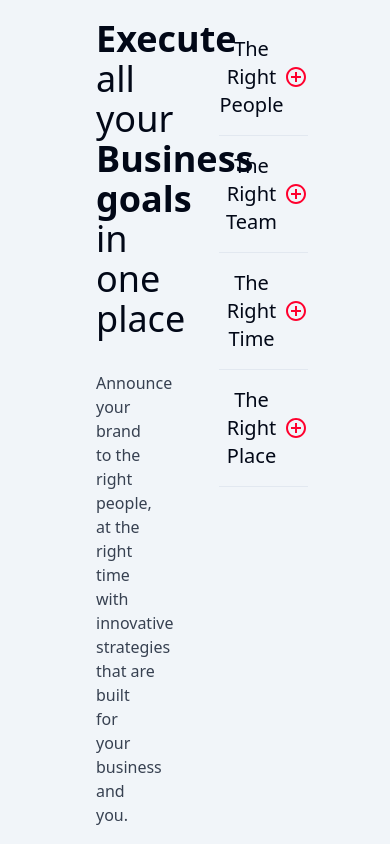
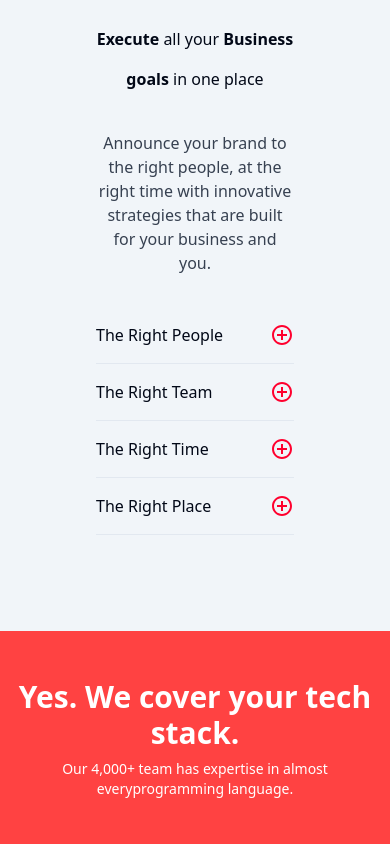
Before and after one commit to rkcoola792/media-dynox, a React (Vite) app: page / in a window 390 px wide. Shown: the part 3640-4484 px from the top of the page. Built offline with nearby package versions, Linux system fonts and the light colour scheme.

Commit message:
section 6 responsive

```diff
--- a/src/components/Homepage/Cards.jsx
+++ b/src/components/Homepage/Cards.jsx
@@ -3,7 +3,7 @@ import Explore from './Explore';
 
 const Cards = ({title,first,second,third,fourth}) => {
   return (
-    <div className="w-[200px] h[300px] lg:w-[250px] flex flex-col gap-6 border border-gray-300 px-8 py-8 cursor-pointer hover:bg-mainred hover:text-white transition duration-450 ease-out hover:ease-in">
+    <div className=" sm:w-[200px] xl:w-[250px] md:w-[350px]  flex flex-col  gap-6 border border-gray-300 px-8 py-8 cursor-pointer hover:bg-mainred hover:text-white transition duration-450 ease-out hover:ease-in">
       <div className="flex gap-1 items-start">
         <span className="text-xl lg:text-2xl font-semibold">{title}</span>
         <span className="text-mainred text-xl font-extrabold ">.</span>
--- a/src/components/Homepage/Section3.jsx
+++ b/src/components/Homepage/Section3.jsx
@@ -14,7 +14,7 @@ const Section3 = () => {
         the right people, at the right time with innovative strategies that are
         built for your
       </h3>
-      <div className="cards flex gap-4 flex-wrap ">
+      <div className="cards flex gap-4 flex-wrap justify-center">
         <Cards
           title="Design"
           first="Graphic Designing"
--- a/src/components/Homepage/Section4.jsx
+++ b/src/components/Homepage/Section4.jsx
@@ -7,54 +7,55 @@ import {
 } from "@/components/ui/accordion";
 
 const Section4 = () => {
+  const accordianArray = [
+    {
+      title: "The Right People",
+      subheading:
+        "Yes, you can try us for free for 30 days. If you want, we ll provide you with a free, personalized 30 minute onboarding call to get you up and running as soon as possible.",
+    },
+    {
+      title: "The Right Team",
+      subheading:
+        "Yes, you can try us for free for 30 days. If you want, we ll provide you with a free, personalized 30 minute onboarding call to get you up and running as soon as possible.",
+    },
+    {
+      title: "The Right Time",
+      subheading:
+        "Yes, you can try us for free for 30 days. If you want, we ll provide you with a free, personalized 30 minute onboarding call to get you up and running as soon as possible.",
+    },
+    {
+      title: "The Right Place",
+      subheading:
+        "Yes, you can try us for free for 30 days. If you want, we ll provide you with a free, personalized 30 minute onboarding call to get you up and running as soon as possible.",
+    },
+  ];
   return (
-    <div className="section-4 flex px-24 bg-slate-100  gap-16 py-24 mt-12">
-      <div className="left w-[30%] flex flex-col gap-8 ">
-        <h1 className="text-4xl leading-10 ">
+    <div className="section-4 md:flex px-24 bg-slate-100  gap-16 py-24 mt-12 items-center">
+      <div className="left md:w-[30%] text-center md:text-left flex flex-col gap-8 ">
+        <h1 className="xl:text-3xl sm:text-2xl lg:text-3xl leading-10 ">
           <span className="font-semibold">Execute</span> all your{" "}
           <span className="font-semibold">Business goals</span> in one place
         </h1>
-        <p className="text-gray-700">
+        <p className="text-gray-700 sm:text-sm xl:text-lg">
           Announce your brand to the right people, at the right time with
           innovative strategies that are built for your business and you.
         </p>
       </div>
-      <div className="accordion right w-[60%]">
-        <Accordion type="single" collapsible className="w-full">
-          <AccordionItem value="item-1">
-            <AccordionTrigger className="text-xl">
-              The Right People
+      <div className="accordion-right md:w-[60%] mt-8 md:mt-0">
+
+<Accordion type="single" collapsible className="w-full">
+{accordianArray?.map((ele,index)=>
+<AccordionItem value={`item-${index+1}`} key={index}>
+            <AccordionTrigger className="xl:text-xl sm:text-lg">
+              {ele?.title}
             </AccordionTrigger>
             <AccordionContent>
-              Yes, you can try us for free for 30 days. If you want, we ll
-              provide you with a free, personalized 30 minute onboarding call to
-              get you up and running as soon as possible.
+              {ele?.subheading}
             </AccordionContent>
           </AccordionItem>
-          <AccordionItem value="item-2 " className="text-xl">
-            <AccordionTrigger>The Right Team</AccordionTrigger>
-            <AccordionContent>
-              Yes, you can try us for free for 30 days. If you want, we ll
-              provide you with a free, personalized 30 minute onboarding call to
-              get you up and running as soon as possible.
-            </AccordionContent>
-          </AccordionItem>
-          <AccordionItem value="item-3 " className="text-xl">
-            <AccordionTrigger>The Right Time</AccordionTrigger>
-            <AccordionContent>
-              Yes, you can try us for free for 30 days. If you want, we ll
-              provide you with a free, personalized 30 minute onboarding call to
-              get you up and running as soon as possible.
-            </AccordionContent>
-          </AccordionItem>
-          <AccordionItem value="item-4 " className="text-xl">
-            <AccordionTrigger>The Right Place</AccordionTrigger>
-            <AccordionContent>
-              Yes, you can try us for free for 30 days. If you want, we ll
-              provide you with a free, personalized 30 minute onboarding call to
-              get you up and running as soon as possible.
-            </AccordionContent>
-          </AccordionItem>
+)}
+
+
         </Accordion>
       </div>
     </div>
--- a/src/components/Homepage/Section5.jsx
+++ b/src/components/Homepage/Section5.jsx
@@ -6,10 +6,10 @@ const Section5 = () => {
   return (
     <div className="bg-secondaryRed h-[500px] flex flex-col items-center py-12 text-center overflow-hidden gap-12">
       <div className="top-heading text-white">
-        <h1 className="text-[40px] font-semibold">
+        <h1 className="md:text-[40px] text-3xl font-semibold">
           Yes. We cover your tech stack.
         </h1>
-        <p className="text-base mt-2">
+        <p className="md:text-base text-sm mt-2">
           Our 4,000+ team has expertise in almost everyprogramming language.
         </p>
       </div>
--- a/src/components/Homepage/Section6.jsx
+++ b/src/components/Homepage/Section6.jsx
@@ -10,10 +10,10 @@ const Section6 = () => {
     const subheading="Tell us more about your business on a discovery call. We ll discussteam structure and approach, success criteria, timescale, budget,and required skill sets to see how we can help."
 
   return (
-    <div className="section-6 mt-24 flex">
-      <div className="left w-[50%] px-24 pr-32 flex flex-col gap-12">
+    <div className="section-6 mt-24 md:flex ">
+      <div className="left md:w-[50%] px-24 pr-32  flex flex-col gap-12">
         <h1 className="text-4xl leading-10  ">
-          <span className="font-semibold">Our Process.</span> Simple Seamless
+          <span className="font-semibold md:text-left sm:text-center">Our Process.</span> Simple Seamless
           and Streamlined.
         </h1>
         <p className="text-gray-700">
@@ -23,11 +23,11 @@ const Section6 = () => {
           innovative strategies that are built for your business and you.
         </p>
       </div>
-      <div className="right w-1/2 flex flex-col gap-6 pr-24 relative">
+      <div className="right md:w-1/2 sm:mt-12 md:mt-0 flex flex-col gap-6 pr-24 relative">
         <Step title={stepTitles[0]} subheading={subheading} step="01"></Step>
         <Step title={stepTitles[1]} subheading={subheading} step="02"></Step>
         <Step title={stepTitles[2]} subheading={subheading} step="03"></Step>
-        <div className="absolute vertical-dotted-line h-[97%] border border-gray-500 border-1 left-10 -z-10 top-2 border-dashed"></div>
+        <div className="sm:hidden md:block absolute vertical-dotted-line h-[97%] border border-gray-500 border-1 left-10 -z-10 top-2 border-dashed"></div>
         <div className="relative flex">
 
           <div className="horizontal-border absolute h-0 w-20 border border-gray-500 border-1 left-10 bottom-3 -z-10  border-dashed"></div>
--- a/src/components/Homepage/Step.jsx
+++ b/src/components/Homepage/Step.jsx
@@ -4,7 +4,7 @@ import Explore from './Explore';
 const Step = ({step,title,subheading}) => {
   return (
     <div className="step flex gap-4 relative ">
-      <div className="left bg-red-200  hover:bg-mainred hover:text-white cursor-pointer h-12 w-12 mx-4  p-6 rounded-[50%] transition duration-450 ease-out hover:ease-in flex items-center justify-center mt-1">
+      <div className="sm:none left bg-red-200  hover:bg-mainred hover:text-white cursor-pointer h-12 w-12 mx-4  p-6 rounded-[50%] transition duration-450 ease-out hover:ease-in flex items-center justify-center mt-1">
       <p className='font-semibold'>
 
         {step}
```
